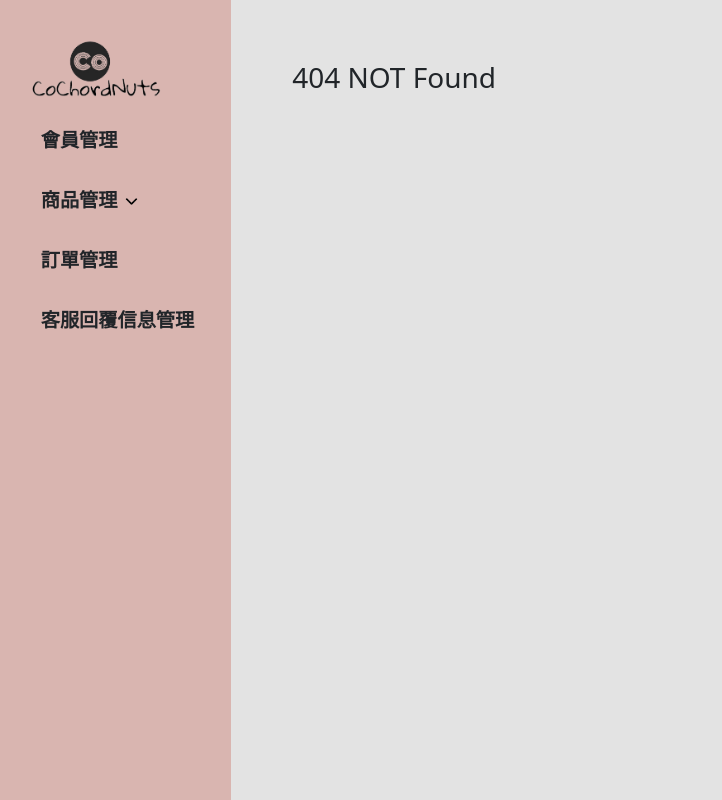
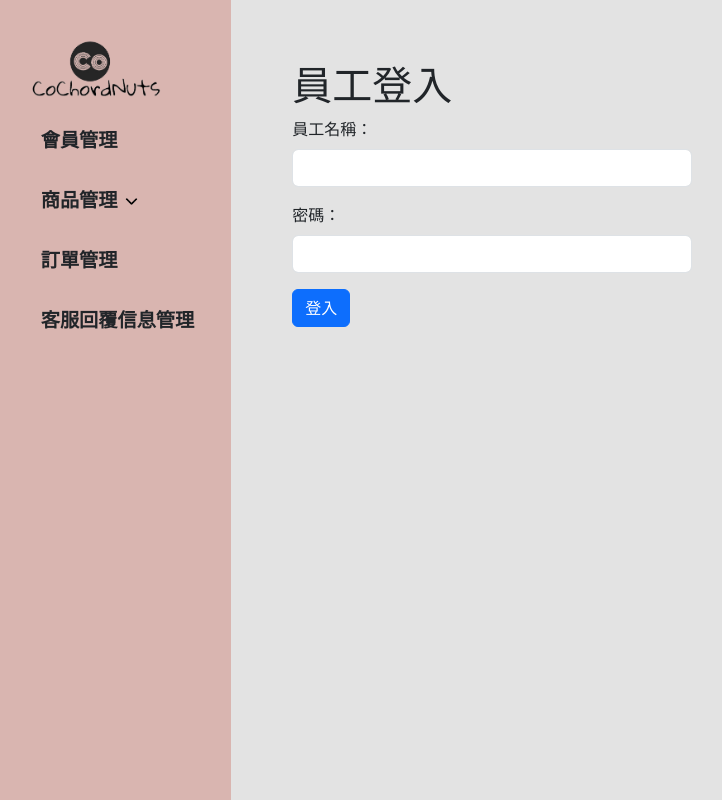
Before and after one commit to Jerry3Liang/cochordnuts-back-final, a Vue app: page /Employee/EmployeeLogin in a window 1280 px wide. Before the commit this address had no page. Shown: the top 800 px of the page, without its empty margins (15-737 px from the left). Built offline with nearby package versions, Linux system fonts and the light colour scheme.

Commit message:
新增 employee 相關

```diff
--- a/src/router/router.js
+++ b/src/router/router.js
@@ -4,6 +4,7 @@ import { createRouter, createWebHistory } from "vue-router";
 
 //引入 SFC 元件
 import Home from '../views/Home.vue';
+import Employee from '../views/Employee/employee-routes.js';
 import Member from '../views/Member/member-routes.js';
 import Product from '../views/Product/product-routes.js';
 import Order from '../views/Order/order-routes.js';
@@ -14,6 +15,7 @@ import NotFound from '../views/NotFound.vue';
 const routes = [
     { name: "home-link", path: "/", component: Home },
     { name: "notfound-link", path: "/:pathMatch(.*)*", component: NotFound },
+    ...Employee,
     ...Member,
     ...Product,
     ...Order,
--- a/src/views/Customer/CustomerCase.vue
+++ b/src/views/Customer/CustomerCase.vue
@@ -14,12 +14,12 @@
     </thead>
     <tbody>
     <tr v-for="cstCase in customerCases" :key="cstCase.id">
-      <th scope="row">
+      <td>
 <!--        <RouterLink to="/Customer/FinishCaseDetail" @click="callFinishFindMsgByCaseNo(cstCase.caseNo)">{{cstCase.caseNo}}</RouterLink>-->
 <!--        <RouterView></RouterView>-->
 <!--        <a @click="callFinishFindMsgByCaseNo(cstCase.caseNo)">{{cstCase.caseNo}}</a>-->
         <button type="button" class="btn btn-link" @click="callFinishFindMsgByCaseNo(cstCase.caseNo)" :disabled="isDisabled(cstCase.status)">{{cstCase.caseNo}}</button>
-      </th>
+      </td>
       <td>{{cstCase.customerName}}</td>
       <td>{{cstCase.subject}}</td>
       <td>{{cstCase.lastAnswerDate}}</td>
@@ -241,6 +241,41 @@ function isDisabled(status) {
 
 <style scoped>
 .table {
-  border: none;
+  border-collapse: collapse;
+  /* 確保邊框不會重疊 */
+  width: 100%;
+
 }
+
+.table th,
+.table td
+ {
+  border-left: none;
+  /* 移除左側邊框 */
+  border-top: none;
+  border-right: none;
+  /* 移除右側邊框 */
+  padding: 8px;
+
+}
+
+.table tr {
+
+  border-bottom: 1px solid #c4bfbf;
+  /* 設置行與行之間的邊框顏色 */
+
+}
+
+.table th {
+  background-color: #f2f2f2;
+  text-align: left;
+
+}
+
+.table tr:last-child {
+  border-bottom: none;
+  /* 移除最後一行的底部邊框 */
+
+}
+
 </style>
--- /dev/null
+++ b/src/views/Employee/EmployeeLogOut.vue
@@ -0,0 +1,69 @@
+<template>
+
+</template>
+
+<script setup>
+import Swal from 'sweetalert2'
+import axiosApi from '@/plugins/axios.js'
+import { useRouter } from 'vue-router';
+
+const router = useRouter();
+
+
+Swal.fire({
+
+  title: "Are you sure?",
+  text: "You will be logged out!",
+  icon: "warning",
+  showCancelButton: true,
+  confirmButtonColor: "#3085d6",
+  cancelButtonColor: "#d33",
+  confirmButtonText: "Yes, logout!"
+}).then(function (result) {
+  if (result.isConfirmed) {
+    let lastLoginTime = sessionStorage.getItem("lastLoginTime");
+    let empName = sessionStorage.getItem("empName");
+    let employeeNo = sessionStorage.getItem("employeeNo");
+    let jsonData = {
+      lastLoginTime: lastLoginTime,
+      name: empName,
+      employeeNo: employeeNo
+    };
+    console.log('last=' + lastLoginTime);
+    axiosApi.post("/rest/employeeLogout", jsonData)
+        .then(function (response) {
+          if (response.data.success) {
+            Swal.fire({
+              title: "Logged out!",
+              text: "You have been logged out.",
+              icon: "success"
+            }).then(function () {
+              sessionStorage.clear();
+              router.push({ name: "home-link" });
+            });
+          } else {
+            Swal.fire({
+              text: response.data.message || 'Logout failed!',
+              icon: 'error',
+              allowOutsideClick: false,
+              confirmButtonText: '確認',
+            }); router.push({ name: "login-link" });
+          }
+        })
+        .catch(function (error) {
+          console.error('Logout failed:', error);
+          Swal.fire({
+            text: '登出失敗：' + error.message,
+            icon: 'error',
+            allowOutsideClick: false,
+            confirmButtonText: '確認',
+          });
+        });
+  } else {
+    router.push({ name: "home-link" });
+  };
+});
+
+</script>
+
+<style></style>
--- /dev/null
+++ b/src/views/Employee/EmployeeLogin.vue
@@ -0,0 +1,97 @@
+<template>
+  <h1>員工登入</h1>
+  <form>
+    <div class="mb-3">
+      <label for="exampleInputEmail1" class="form-label">員工名稱：</label>
+      <input type="text" name="empName" class="form-control" id="empName" v-model="empName">
+      <span class="error">{{ message }}</span>
+    </div>
+    <div class="mb-3">
+      <label for="exampleInputPassword1" class="form-label">密碼：</label>
+      <input type="password" name="password" class="form-control" id="empPassword" v-model="password">
+    </div>
+    <button type="submit" class="btn btn-primary" @click="empLogin">登入</button>
+
+  </form>
+</template>
+
+<script setup>
+import axiosApi from '@/plugins/axios.js';
+import {ref} from 'vue';
+import Swal from 'sweetalert2';
+import {useRouter} from 'vue-router';
+
+const empName = ref("");
+const password = ref("");
+const message = ref("");
+const router = useRouter();
+
+function empLogin() {
+  console.log("Call login");
+  Swal.fire({
+    text:"loading......",
+    showConfirmButton: false,
+    allowOutsideClick: false
+  });
+  if (empName.value === "") {
+    empName.value = null
+  }
+
+  if (password.value === "") {
+    password.value = null
+  }
+
+  let data = {
+    "empName": empName.value,
+    "password": password.value,
+  }
+
+  axiosApi.defaults.headers.authorization = "";
+  sessionStorage.removeItem("user");
+  axiosApi.post("/rest/employeeLogin", data)
+      .then((response) => {
+        if(response.data.message){
+          console.log(response.data);
+          Swal.fire({
+            text: response.data.message,
+            icon: 'success',
+            allowOutsideClick: false,
+            confirmButtonText: '確認'
+          }).then(function (result) {
+            if (result.isConfirmed) {
+              console.log(response.data);
+              axiosApi.defaults.headers.authorization = 'Bearer ' + response.data.token;
+              sessionStorage.setItem("user", response.data.user);
+              sessionStorage.setItem("empName", response.data.empName);
+              sessionStorage.setItem("lastLoginTime", response.data.lastLoginTime);
+              sessionStorage.setItem("employeeNo", response.data.employeeNo);
+              sessionStorage.setItem("isLoggedIn", true);
+              sessionStorage.setItem("loginTime", response.data.loginTime);
+              router.push("/");
+            }
+          });
+        } else {
+          Swal.fire({
+            text: response.data.message,
+            icon: 'warning',
+            allowOutsideClick: false,
+            confirmButtonText: '確認'
+          });
+        }
+      }).catch(function(error) {
+    console.log("callCreate error", error);
+    Swal.fire({
+      text: '失敗' + error.message,
+      icon: 'error',
+      allowOutsideClick: false,
+      confirmButtonText: '確認'
+    });
+  });
+}
+</script>
+
+<style scoped>
+.mb-3 {
+  width: 400px;
+}
+</style>
--- /dev/null
+++ b/src/views/Employee/employee-routes.js
@@ -0,0 +1,9 @@
+//引入 SFC 元件
+import EmployeeLogin from './EmployeeLogin.vue';
+import EmployeeLogOut from "./EmployeeLogOut.vue";
+
+//設定 router 網址:
+export default [
+    {name: "employee-login-link", path: "/Employee/EmployeeLogin", component: EmployeeLogin},
+    {name: "employee-logout-link", path: "/Employee/EmployeeLogout", component: EmployeeLogOut}
+];
--- a/src/views/Home.vue
+++ b/src/views/Home.vue
@@ -1,10 +1,22 @@
 <template>
     <h3>Home</h3>
+    <RouterLink class="nav-link active" aria-current="page" :to="loginOrLogoutLink">
+      {{ loginOrLogoutText }}
+    </RouterLink>
+    <div v-if="isLoggedIn">
+      <div>{{ user.name }}</div>
+      <div>上次登入時間:{{ user.loginTime }}</div>
+    </div>
 
 </template>
 
 <script setup>
+import { computed } from 'vue';
 
+const props = defineProps({ isLoggedIn: Boolean,user: Object  });
+
+const loginOrLogoutText = computed(() => props.isLoggedIn ? '登出' : '登入');
+const loginOrLogoutLink = computed(() => props.isLoggedIn ? '/Employee/EmployeeLogout' : '/Employee/EmployeeLogin');
 
 </script>
 
```
